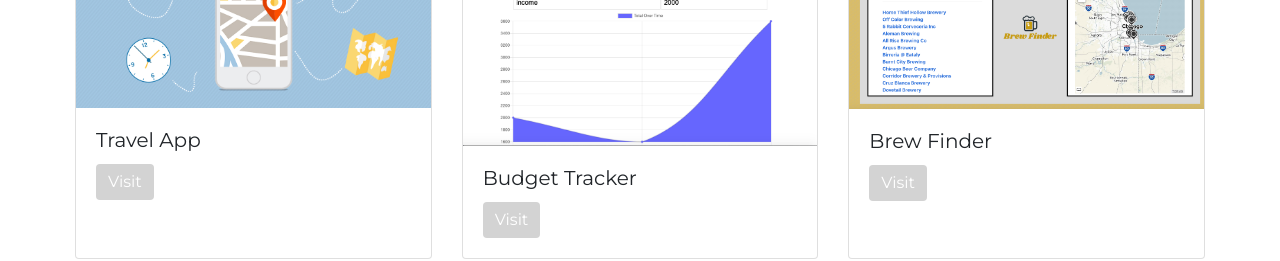
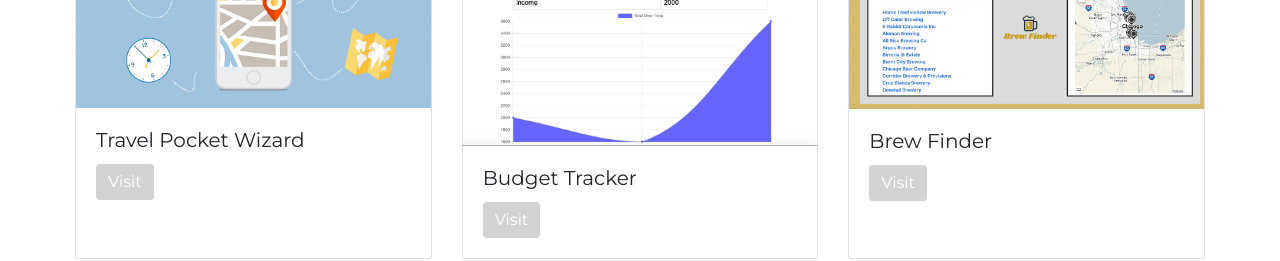
Before and after one commit to ElizabethReuter/React-Portfolio, a React (Create React App) app in the folder client/: page /portfolio in a window 1280 px wide. Shown: the part 1060-1321 px from the top of the page. Built offline with nearby package versions, Linux system fonts and the light colour scheme; a web font is replaced by a local one.

Commit message:
updated final project link to correct site

```diff
--- a/client/src/components/Portfolio/Portfolio.js
+++ b/client/src/components/Portfolio/Portfolio.js
@@ -19,8 +19,8 @@ const Portfolio = () => {
         <Card>
           <Card.Img variant="top" src={TravelImg} />
           <Card.Body>
-            <Card.Title>Travel App</Card.Title>
-            <a href="https://obscure-springs-07118.herokuapp.com/" target="_blank">
+            <Card.Title>Travel Pocket Wizard</Card.Title>
+            <a href="https://travel-pocket-wizard.herokuapp.com/" target="_blank">
             <Button variant="primary" className="button">Visit</Button>
             </a>
           </Card.Body>
```
